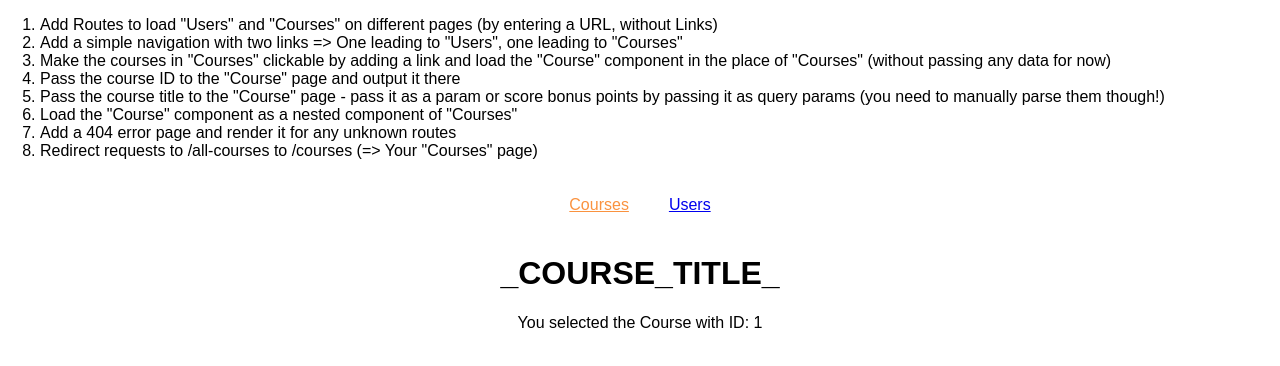
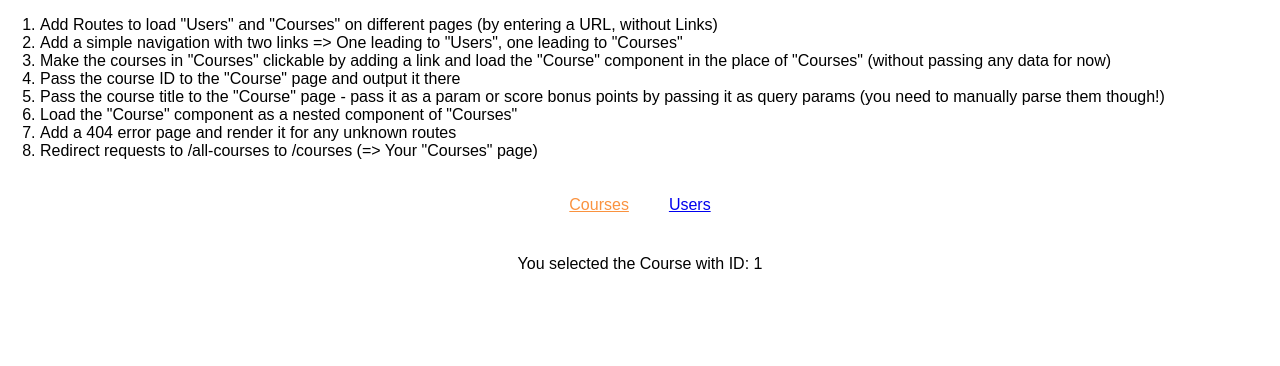
Before and after one commit to fjnw/react-practice-routing-HW, a React (Create React App) app: page /courses/1 in a window 1280 px wide. Shown: the top 366 px of the page. Built offline with nearby package versions, Linux system fonts and the light colour scheme.

Commit message:
step 5 passed title to <Course> via query params or location.search

```diff
--- a/src/containers/Course/Course.js
+++ b/src/containers/Course/Course.js
@@ -2,10 +2,11 @@
 
 class Course extends Component {
     render () {
+        console.log()
 
         return (
             <div>
-                <h1>_COURSE_TITLE_</h1>
+                <h1>{this.props.location.search.slice(1)}</h1>
                 <p>You selected the Course with ID: {this.props.match.params.id}</p>
             </div>
         );
--- a/src/containers/Courses/Courses.js
+++ b/src/containers/Courses/Courses.js
@@ -21,7 +21,12 @@
                     {
                         this.state.courses.map( course => {
                             return (
-                                <Link to={'/courses/' + course.id} key={course.id}>
+                                <Link
+                                    key={course.id}
+                                    to={{
+                                        pathname: '/courses/' + course.id,
+                                        search: course.title
+                                    }} >
                                     <article className="Course" key={course.id}>{course.title}</article>
                                 </Link>
                             )
```
